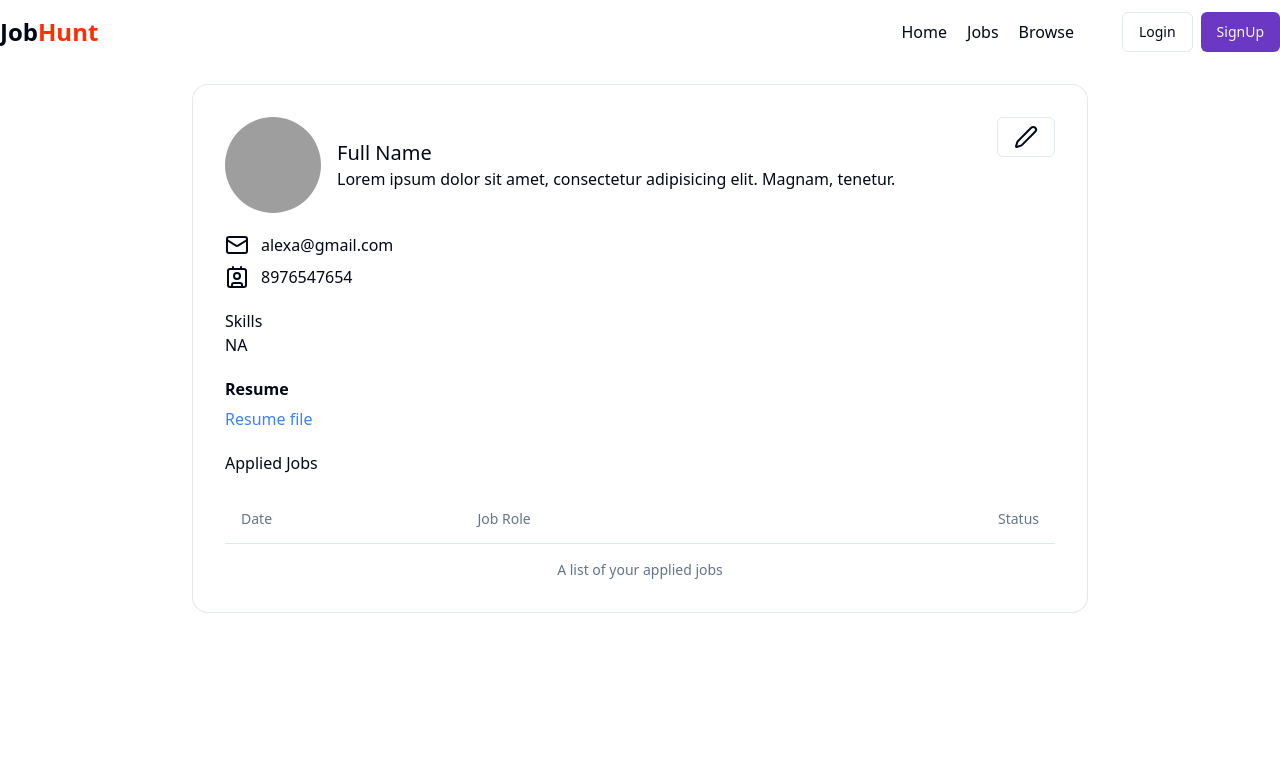
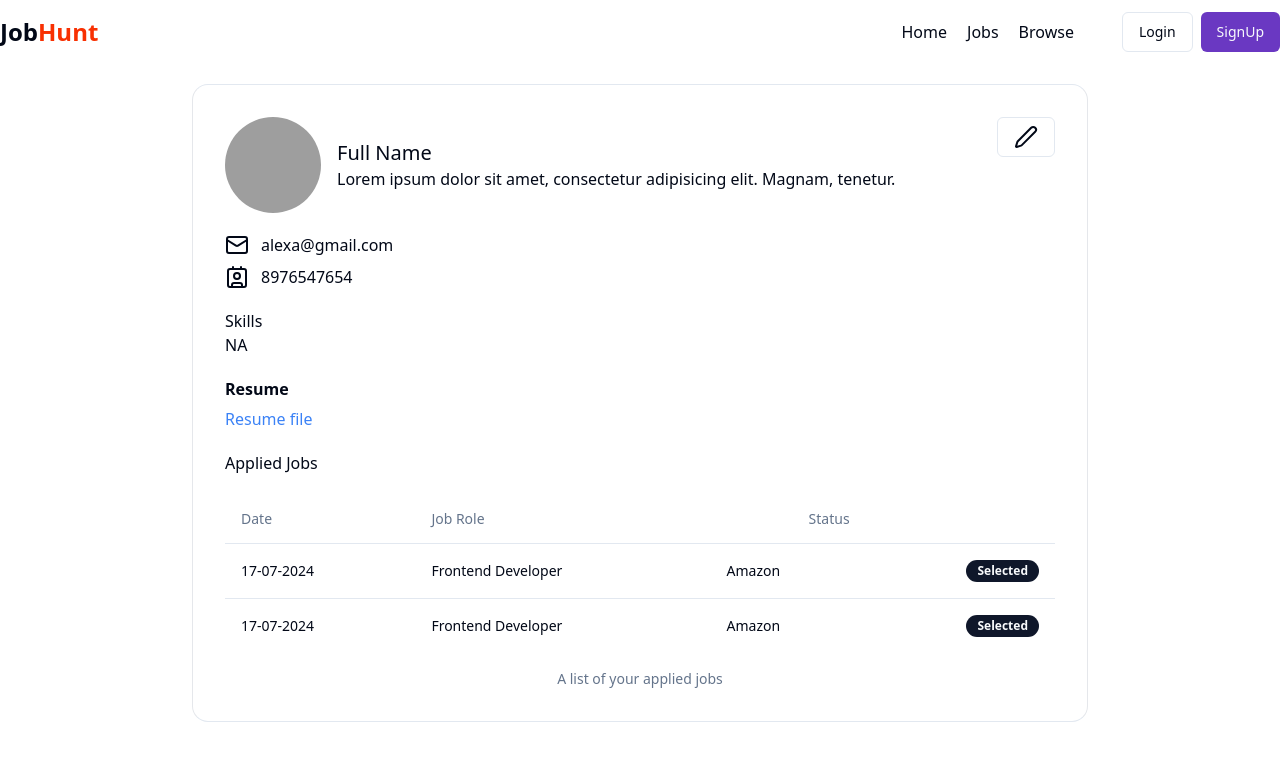
Before and after one commit to pshreya747/JobHunt, a React (Vite) app in the folder client/: page /profile in a window 1280 px wide. Shown: the top 760 px of the page. Built offline with nearby package versions, Linux system fonts and the light colour scheme; grey boxes are pictures that could not be loaded.

Commit message:
debugging done

```diff
--- a/client/src/components/AppliedJobTable.jsx
+++ b/client/src/components/AppliedJobTable.jsx
@@ -16,14 +16,14 @@ const AppliedJobTable = () => {
             </TableHeader>
             <TableBody>
                 {
-                    [1,2].map((item,index)=>{
+                    [1,2].map((item,index)=>(
                         <TableRow key={index}>
                             <TableCell>17-07-2024</TableCell>
                             <TableCell>Frontend Developer</TableCell>
                             <TableCell>Amazon</TableCell>
                             <TableCell className="text-right"><Badge>Selected</Badge></TableCell>
                         </TableRow>
-                    })
+                    ))
                 }
             </TableBody>
         </Table>
```
